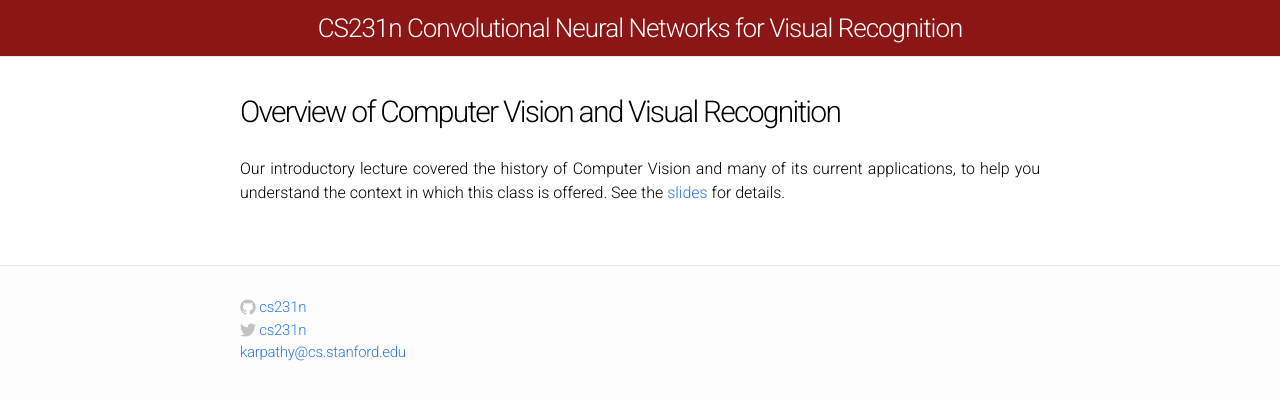
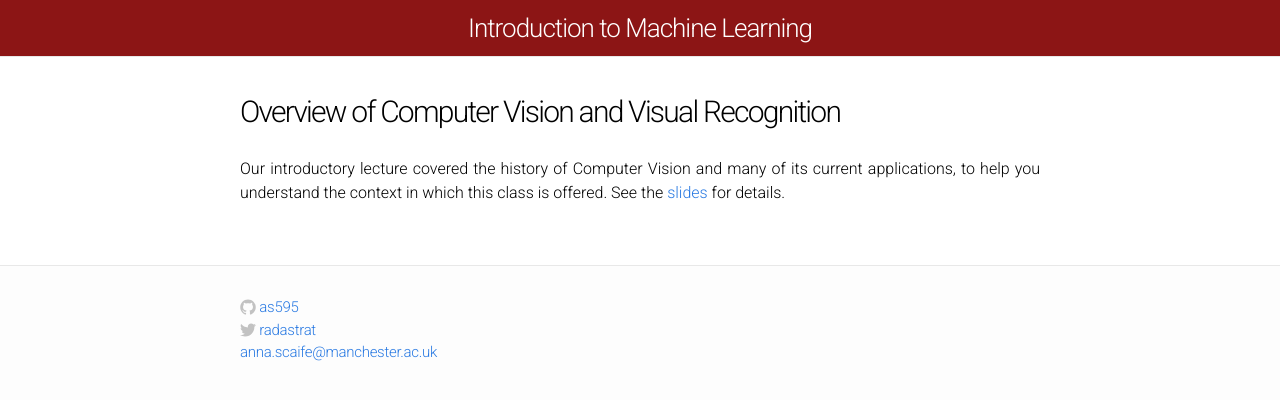
Before and after one commit to as595/csc-2019, a Jekyll site: the page built from overview.md, in a window 1280 px wide. Shown: the top 400 px of the page. Built offline with Jekyll 4.4.1, drawn with Linux system fonts in a browser that asks for light colours.

Commit message:
Update _config.yml

```diff
--- a/_config.yml
+++ b/_config.yml
@@ -1,11 +1,11 @@
 # Site settings
-title: CS231n Convolutional Neural Networks for Visual Recognition
-email: karpathy@cs.stanford.edu
-description: "Course materials and notes for Stanford class CS231n: Convolutional Neural Networks for Visual Recognition."
+title: Introduction to Machine Learning
+email: anna.scaife@manchester.ac.uk
+description: "CERN School of Computing 2019: Introduction to Machine Learning."
 baseurl: ""
 url: "http://as595.github.io"
-twitter_username: cs231n
-github_username:  cs231n
+twitter_username: radastrat
+github_username:  as595
 
 # Build settings
 markdown: kramdown
```
